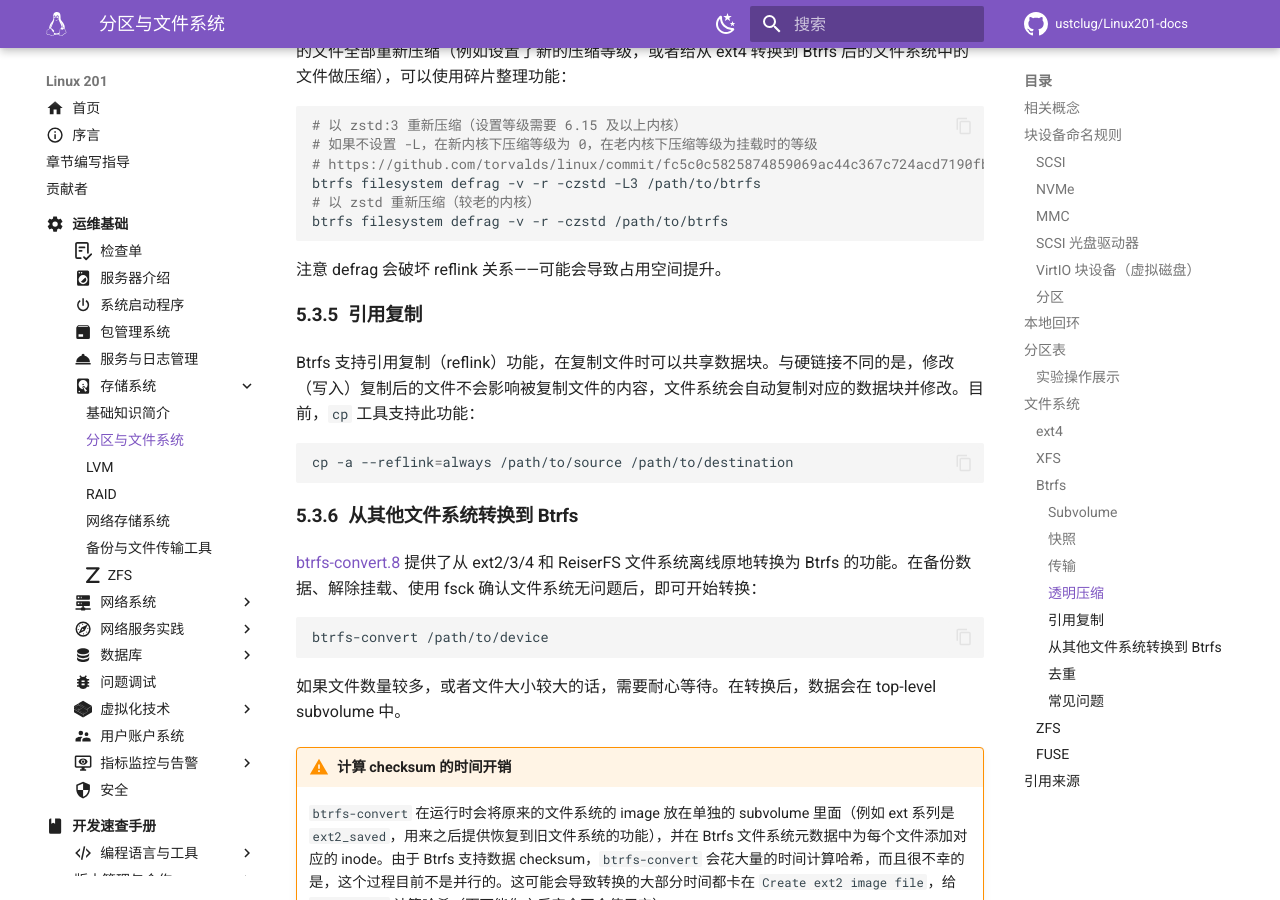
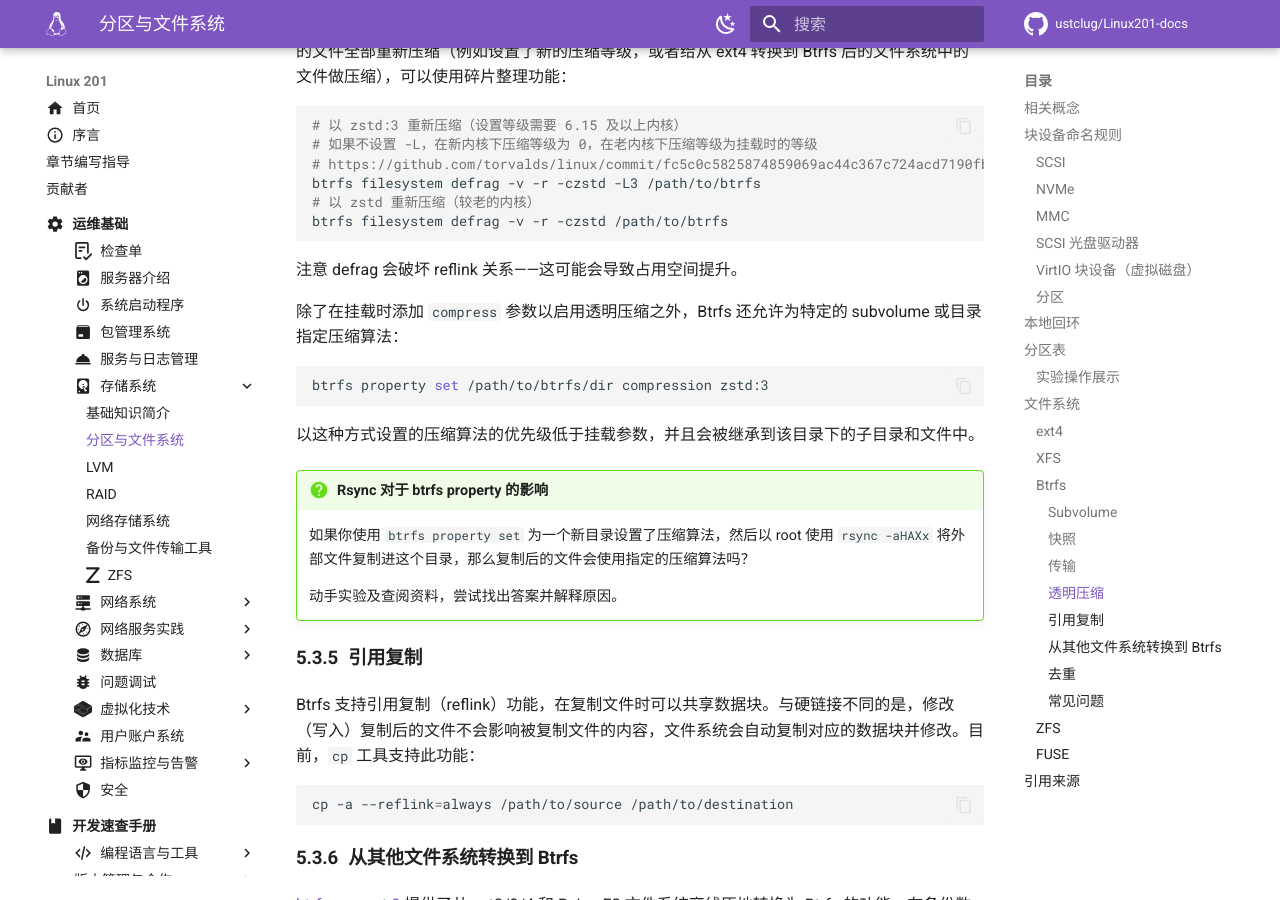
Before and after one commit to ustclug/Linux201-docs, an MkDocs documentation site: the page built from docs/ops/storage/filesystem.md, in a window 1280 px wide and 900 px high, scrolled down 21401 px. Built offline with MkDocs 1.6.1 and Material for MkDocs 9.7.7, drawn with Linux system fonts in a browser that asks for light colours; comment, search, counter and statistics services are not loaded.

Commit message:
filesystem: Add `btrfs property set`, plus other fixes

````diff
--- a/docs/ops/storage/filesystem.md
+++ b/docs/ops/storage/filesystem.md
@@ -1015,7 +1015,23 @@ btrfs filesystem defrag -v -r -czstd -L3 /path/to/btrfs
 btrfs filesystem defrag -v -r -czstd /path/to/btrfs
 ```
 
-注意 defrag 会破坏 reflink 关系——可能会导致占用空间提升。
+注意 defrag 会破坏 reflink 关系——这可能会导致占用空间提升。
+
+除了在挂载时添加 `compress` 参数以启用透明压缩之外，Btrfs 还允许为特定的 subvolume 或目录指定压缩算法：
+
+```shell
+btrfs property set /path/to/btrfs/dir compression zstd:3
+```
+
+以这种方式设置的压缩算法的优先级低于挂载参数，并且会被继承到该目录下的子目录和文件中。
+
+!!! question "Rsync 对于 btrfs property 的影响"
+
+    如果你使用 `btrfs property set` 为一个新目录设置了压缩算法，然后以 root 使用 `rsync -aHAXx` 将外部文件复制进这个目录，那么复制后的文件会使用指定的压缩算法吗？
+
+    动手实验及查阅资料，尝试找出答案并解释原因。
+
+    <!-- Answer: `rsync -x` overwrites `btrfs.compression` -->
 
 #### 引用复制 {#btrfs-reflink}
 
````
Also changed, not shown: docs/ops/virtualization/container.md (+21 -16 lines), docs/ops/virtualization/qemu-kvm.md (+4 -0 lines), docs/spec/writing.md (+2 -2 lines).
